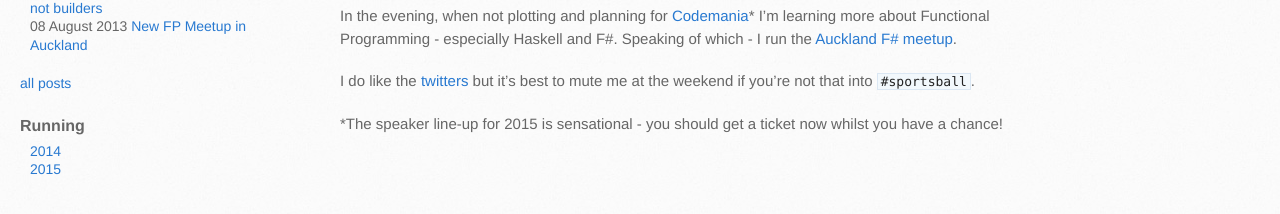
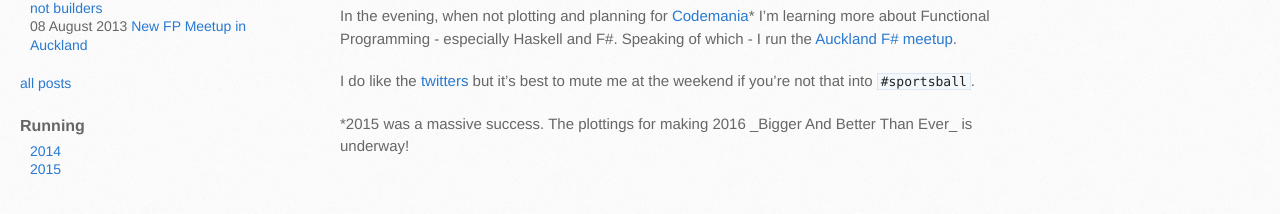
Before and after one commit to kiwipom/kiwipom.github.io, a Jekyll site: the page built from index.md, in a window 1280 px wide. Shown: the part 414-628 px from the top of the page. Built offline with Jekyll 4.4.1, drawn with Linux system fonts in a browser that asks for light colours; some web fonts are replaced; comment, search, counter and statistics services are not loaded.

Commit message:
Updated note about CM

```diff
--- a/index.md
+++ b/index.md
@@ -13,4 +13,4 @@ In the evening, when not plotting and planning for [Codemania](http://codemania.
 I do like the [twitters](http://twitter.com/kiwipom) but it's best to mute me at the weekend if you're not that into `#sportsball`.
 
 
-<p><superscript>*</superscript>The speaker line-up for 2015 is sensational - you should get a ticket now whilst you have a chance!</p>
+<p><superscript>*</superscript>2015 was a massive success. The plottings for making 2016 _Bigger And Better Than Ever_ is underway!</p>
```
